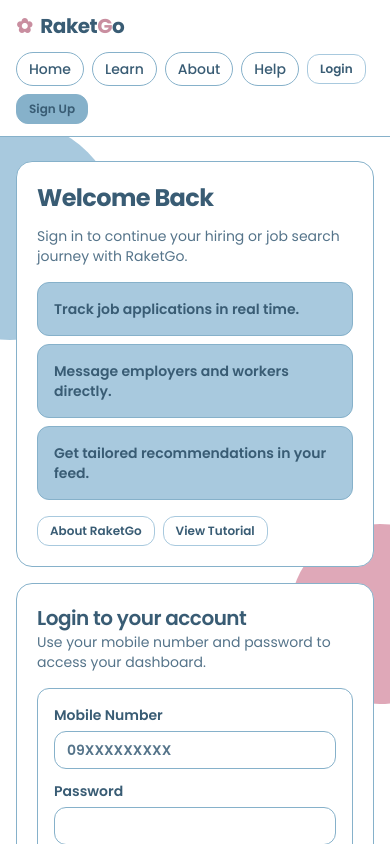
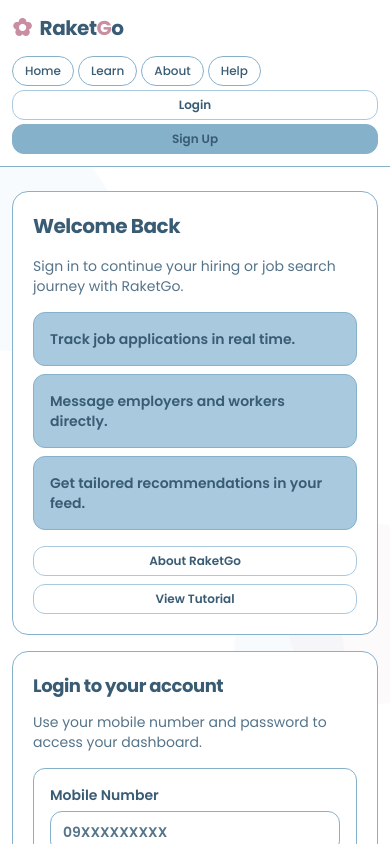
Before and after one commit to PastelSalt/RaketGo, a Next.js app: page /login in a window 390 px wide. Shown: the top 844 px of the page. Built offline with nearby package versions, Linux system fonts and the light colour scheme; no server answers.

Commit message:
Implement comprehensive UI and performance enhancements, including new loading components, optimized CSS, and improved accessibility features.

```diff
--- a/src/app/globals.css
+++ b/src/app/globals.css
@@ -2,9 +2,30 @@
 @tailwind components;
 @tailwind utilities;
 
+@layer utilities {
+  .line-clamp-1 {
+    @apply overflow-hidden text-ellipsis whitespace-nowrap;
+  }
+
+  .line-clamp-2 {
+    display: -webkit-box;
+    -webkit-line-clamp: 2;
+    -webkit-box-orient: vertical;
+    overflow: hidden;
+  }
+
+  .animate-pulse {
+    animation: pulse 2s cubic-bezier(0.4, 0, 0.6, 1) infinite;
+  }
+}
+
 @layer base {
   * {
     @apply box-border;
+  }
+
+  html {
+    scroll-behavior: smooth;
   }
 
   html,
@@ -24,24 +45,24 @@
 
 @layer components {
   .container {
-    @apply mx-auto w-full max-w-6xl px-4 sm:px-6;
+    @apply mx-auto w-full max-w-6xl px-4 sm:px-6 lg:px-8;
   }
 
   .page-main {
-    @apply min-h-[calc(100vh-220px)] py-6 sm:py-8;
+    @apply min-h-[calc(100vh-220px)] py-6 sm:py-8 md:py-10;
     animation: fade-up 360ms ease-out;
   }
 
   .site-header {
-    @apply sticky top-0 z-20 border-b border-brand-blue-strong bg-white;
+    @apply sticky top-0 z-40 border-b border-brand-blue-strong bg-white/95 backdrop-blur-sm;
   }
 
   .nav-shell {
-    @apply flex min-h-[74px] flex-wrap items-center justify-between gap-3 py-3;
+    @apply flex min-h-[70px] flex-wrap items-center justify-between gap-4 py-3;
   }
 
   .brand-link {
-    @apply inline-flex items-center gap-2 text-xl font-bold tracking-tight text-brand-ink;
+    @apply inline-flex items-center gap-2 text-xl font-bold tracking-tight text-brand-ink transition-transform hover:scale-105;
   }
 
   .brand-mark,
@@ -54,7 +75,7 @@
   }
 
   .nav-pill {
-    @apply inline-flex items-center rounded-full border border-brand-blue-strong bg-white px-3 py-1.5 transition-colors hover:bg-brand-blue;
+    @apply inline-flex items-center rounded-full border border-brand-blue-strong bg-white px-4 py-2 transition-all hover:border-brand-red-strong hover:bg-brand-blue focus:outline-none focus:ring-2 focus:ring-brand-red-strong focus:ring-offset-1;
   }
 
   .notification-link {
@@ -66,11 +87,16 @@
   }
 
   .btn {
-    @apply inline-flex items-center justify-center rounded-xl border px-4 py-2 text-sm font-semibold transition-colors;
+    @apply inline-flex items-center justify-center rounded-xl border px-4 py-2 text-sm font-semibold transition-all duration-200 focus:outline-none focus:ring-2 focus:ring-offset-2;
+    position: relative;
   }
 
   .btn:disabled {
     @apply cursor-not-allowed border-brand-blue bg-white text-brand-ink-soft;
+  }
+
+  .btn:not(:disabled) {
+    @apply active:scale-95;
   }
 
   .btn-small {
@@ -78,28 +104,29 @@
   }
 
   .btn-primary {
-    @apply border-brand-blue-strong bg-brand-blue-strong text-brand-ink hover:bg-brand-blue;
+    @apply border-brand-blue-strong bg-brand-blue-strong text-brand-ink hover:bg-brand-blue focus:ring-brand-red-strong;
   }
 
   .btn-outline {
-    @apply border-brand-blue bg-white text-brand-ink hover:bg-brand-blue;
+    @apply border-brand-blue bg-white text-brand-ink hover:bg-brand-blue focus:ring-brand-blue-strong;
   }
 
   .btn-secondary {
-    @apply border-brand-red bg-brand-red text-brand-ink hover:bg-brand-red-strong;
+    @apply border-brand-red bg-brand-red text-brand-ink hover:bg-brand-red-strong focus:ring-brand-red-strong;
   }
 
   .page-title {
-    @apply mb-3 text-2xl font-bold tracking-tight text-brand-ink sm:text-3xl;
+    @apply mb-4 text-2xl font-bold tracking-tight text-brand-ink sm:text-3xl lg:text-4xl;
   }
 
   .section-title {
-    @apply text-xl font-semibold tracking-tight text-brand-ink;
+    @apply mb-3 text-xl font-bold tracking-tight text-brand-ink sm:text-2xl;
   }
 
   .card {
-    @apply rounded-2xl border border-brand-blue-strong bg-white p-5;
+    @apply rounded-2xl border border-brand-blue-strong bg-white p-5 transition-all hover:border-brand-red-strong hover:shadow-sm;
     animation: fade-up 360ms ease-out;
+    contain: content;
   }
 
   .card-unread {
@@ -107,7 +134,7 @@
   }
 
   .sub-card {
-    @apply rounded-xl border border-brand-blue-strong bg-brand-blue p-4;
+    @apply rounded-xl border border-brand-blue-strong bg-brand-blue p-4 transition-colors;
   }
 
   .sub-card-active {
@@ -120,7 +147,7 @@
 
   .grid {
     display: grid;
-    gap: 1rem;
+    gap: 1.25rem;
   }
 
   .grid-2 {
@@ -136,7 +163,7 @@
   }
 
   .search-form {
-    @apply mb-4 grid gap-2;
+    @apply mb-4 grid gap-3;
     grid-template-columns: minmax(0, 1.5fr) repeat(3, minmax(0, 1fr)) auto;
   }
 
@@ -145,11 +172,11 @@
   .stack-form input,
   .stack-form select,
   .stack-form textarea {
-    @apply w-full rounded-xl border border-brand-blue-strong bg-white px-3 py-2 text-sm text-brand-ink placeholder:text-brand-ink-soft focus:border-brand-red-strong focus:outline-none;
+    @apply w-full rounded-xl border border-brand-blue-strong bg-white px-3 py-2.5 text-sm text-brand-ink placeholder:text-brand-ink-soft transition-all focus:border-brand-red-strong focus:outline-none focus:ring-2 focus:ring-brand-red-strong focus:ring-opacity-50;
   }
 
   .stack-form {
-    @apply grid gap-3;
+    @apply grid gap-4;
   }
 
   .stack-form label {
@@ -161,15 +188,15 @@
   }
 
   .tag {
-    @apply inline-flex items-center justify-center rounded-full border border-brand-red-strong bg-brand-red px-3 py-1 text-xs font-semibold text-brand-ink;
+    @apply inline-flex items-center justify-center rounded-full border border-brand-red-strong bg-brand-red px-3 py-1 text-xs font-semibold text-brand-ink transition-colors;
   }
 
   .filter-chip {
-    @apply inline-flex items-center justify-center rounded-full border border-brand-blue-strong bg-white px-3 py-1 text-xs font-semibold text-brand-ink transition-colors;
+    @apply inline-flex items-center justify-center rounded-full border border-brand-blue-strong bg-white px-3 py-1 text-xs font-semibold text-brand-ink transition-all cursor-pointer;
   }
 
   .filter-chip:hover {
-    @apply bg-brand-blue;
+    @apply bg-brand-blue border-brand-blue-strong;
   }
 
   .filter-chip-active {
@@ -177,24 +204,25 @@
   }
 
   .filter-chip-active:hover {
-    @apply bg-brand-red;
+    @apply bg-brand-red-strong;
   }
 
   .stat-card {
-    @apply rounded-2xl border border-brand-blue-strong bg-brand-blue p-4;
+    @apply rounded-2xl border border-brand-blue-strong bg-brand-blue p-5 transition-all hover:shadow-md;
     animation: fade-up 360ms ease-out;
+    contain: content;
   }
 
   .stat-card h3 {
-    @apply mt-2 text-3xl font-bold tracking-tight text-brand-ink;
+    @apply mt-3 text-3xl font-bold tracking-tight text-brand-ink;
   }
 
   .site-footer {
-    @apply border-t border-brand-blue-strong bg-white;
+    @apply border-t border-brand-blue-strong bg-white/95 backdrop-blur-sm;
   }
 
   .footer-grid {
-    @apply grid grid-cols-1 gap-6 py-6 md:grid-cols-3;
+    @apply grid grid-cols-1 gap-6 py-8 md:grid-cols-3;
   }
 
   .footer-grid ul {
@@ -202,11 +230,11 @@
   }
 
   .footer-link {
-    @apply text-sm font-medium text-brand-ink transition-colors hover:text-brand-ink-soft;
+    @apply text-sm font-medium text-brand-ink transition-colors hover:text-brand-red-strong;
   }
 
   .footer-bottom {
-    @apply border-t border-brand-blue-strong py-3 text-center text-sm text-brand-ink-soft;
+    @apply border-t border-brand-blue-strong py-4 text-center text-sm text-brand-ink-soft;
   }
 
   .message-shell {
@@ -214,19 +242,20 @@
   }
 
   .message-list {
-    @apply grid gap-3;
+    @apply grid gap-3 auto-rows-max;
   }
 
   .message-bubble {
-    @apply max-w-[90%] rounded-2xl border border-brand-blue-strong p-3;
+    @apply max-w-[90%] rounded-2xl border border-brand-blue-strong p-3 transition-all;
+    word-wrap: break-word;
   }
 
   .message-bubble.mine {
-    @apply ml-auto bg-brand-blue;
+    @apply ml-auto bg-brand-blue text-brand-ink;
   }
 
   .message-bubble.theirs {
-    @apply mr-auto bg-white;
+    @apply mr-auto bg-white text-brand-ink;
   }
 
   .notification-top {
@@ -234,36 +263,43 @@
   }
 
   .alert {
-    @apply mb-3 rounded-xl border px-3 py-2 text-sm font-medium;
+    @apply mb-4 rounded-xl border px-4 py-3 text-sm font-medium transition-all;
   }
 
   .alert-error {
-    @apply border-brand-red-strong bg-brand-red text-brand-ink;
+    @apply border-brand-red-strong bg-brand-red/10 text-brand-red-strong;
   }
 
   .alert-success {
-    @apply border-brand-blue-strong bg-brand-blue text-brand-ink;
+    @apply border-brand-blue-strong bg-brand-blue/10 text-brand-blue-strong;
   }
 
   .pager {
-    @apply mt-4 flex flex-wrap items-center justify-center gap-2;
+    @apply mt-6 flex flex-wrap items-center justify-center gap-2;
   }
 
   .sakura-layer {
     pointer-events: none;
     @apply fixed inset-0 -z-10 overflow-hidden;
+    will-change: auto;
+    contain: layout style paint;
   }
 
   .aura {
     @apply absolute rounded-full;
+    will-change: transform;
+    backface-visibility: hidden;
+    -webkit-backface-visibility: hidden;
   }
 
   .aura-blue {
     @apply bg-brand-blue;
+    opacity: 0.08;
   }
 
   .aura-red {
     @apply bg-brand-red;
+    opacity: 0.06;
   }
 
   .aura-one {
@@ -271,6 +307,7 @@
     height: 220px;
     left: -100px;
     top: 120px;
+    animation: drift-slow 20s ease-in-out infinite;
   }
 
   .aura-two {
@@ -278,6 +315,7 @@
     height: 180px;
     right: -80px;
     bottom: 140px;
+    animation: drift-slower 25s ease-in-out infinite 1s;
   }
 
   .aura-three {
@@ -285,6 +323,7 @@
     height: 110px;
     left: 60%;
     top: 70%;
+    animation: drift-slow 22s ease-in-out infinite 2s;
   }
 
 }
@@ -300,15 +339,84 @@
   }
 }
 
+@keyframes pulse {
+  0%, 100% {
+    opacity: 1;
+  }
+  50% {
+    opacity: 0.5;
+  }
+}
+
+@keyframes drift-slow {
+  0%, 100% {
+    transform: translateY(0px);
+  }
+  50% {
+    transform: translateY(20px);
+  }
+}
+
+@keyframes drift-slower {
+  0%, 100% {
+    transform: translateX(0px);
+  }
+  50% {
+    transform: translateX(-15px);
+  }
+}
+
 @media (max-width: 1024px) {
   .search-form {
     grid-template-columns: repeat(2, minmax(0, 1fr));
   }
+
+  .container {
+    @apply px-4;
+  }
+}
+
+@media (max-width: 768px) {
+  .nav-links {
+    @apply gap-1;
+  }
+
+  .nav-pill {
+    @apply px-3 py-1.5 text-xs;
+  }
+
+  .search-form {
+    grid-template-columns: minmax(0, 1fr);
+  }
+
+  .page-title {
+    @apply text-xl sm:text-2xl;
+  }
+
+  .section-title {
+    @apply text-lg;
+  }
 }
 
 @media (max-width: 640px) {
+  .nav-shell {
+    @apply flex-col items-start gap-3;
+  }
+
+  .nav-links {
+    @apply w-full flex-wrap;
+  }
+
   .search-form {
     grid-template-columns: minmax(0, 1fr);
+  }
+
+  .btn {
+    @apply w-full;
+  }
+
+  .container {
+    @apply px-3;
   }
 }
 
@@ -317,3 +425,11 @@
     grid-template-columns: 320px minmax(0, 1fr);
   }
 }
+
+@media (prefers-reduced-motion: reduce) {
+  * {
+    animation-duration: 0.01ms !important;
+    animation-iteration-count: 1 !important;
+    transition-duration: 0.01ms !important;
+  }
+}
--- a/src/app/layout.tsx
+++ b/src/app/layout.tsx
@@ -10,13 +10,17 @@ import "./globals.css";
 const poppins = Poppins({
   subsets: ["latin"],
   variable: "--font-primary",
-  weight: ["400", "500", "600", "700"]
+  weight: ["400", "500", "600", "700"],
+  display: "swap",
+  preload: true
 });
 
 const noto = Noto_Sans_JP({
   subsets: ["latin"],
   variable: "--font-accent",
-  weight: ["400", "500", "700"]
+  weight: ["400", "500", "700"],
+  display: "swap",
+  preload: true
 });
 
 export const metadata: Metadata = {
--- a/src/components/Navbar.tsx
+++ b/src/components/Navbar.tsx
@@ -22,14 +22,14 @@ export async function Navbar() {
     <header className="site-header">
       <div className="container nav-shell">
         <Link href="/" className="brand-link">
-          <span className="brand-mark">✿</span>
+          <span className="brand-mark text-2xl">✿</span>
           <span>
             Raket<span className="brand-highlight">G</span>o
           </span>
         </Link>
 
         <nav className="nav-links">
-          <Link href="/" className="nav-pill">
+          <Link href="/" className="nav-pill" prefetch={true}>
             Home
           </Link>
           <Link href="/learn" className="nav-pill">
@@ -52,7 +52,11 @@ export async function Navbar() {
               </Link>
               <Link href="/notifications" className="nav-pill notification-link">
                 Notifications
-                {unreadCount > 0 ? <span className="badge">{unreadCount}</span> : null}
+                {unreadCount > 0 ? (
+                  <span className="badge" aria-label={`${unreadCount} unread notifications`}>
+                    {unreadCount}
+                  </span>
+                ) : null}
               </Link>
               <Link href={roleHomePath(user.userType) as any} className="nav-pill">
                 {user.userType === "admin" ? "Admin" : "Dashboard"}
```
Also changed, not shown: next.config.ts (+35 -1 lines), src/components/JobCard.tsx (+19 -15 lines), src/components/Skeleton.tsx (added, +44 -0 lines), tailwind.config.js (+14 -0 lines), 1 other file (tests, documents, lock files or other folders).
